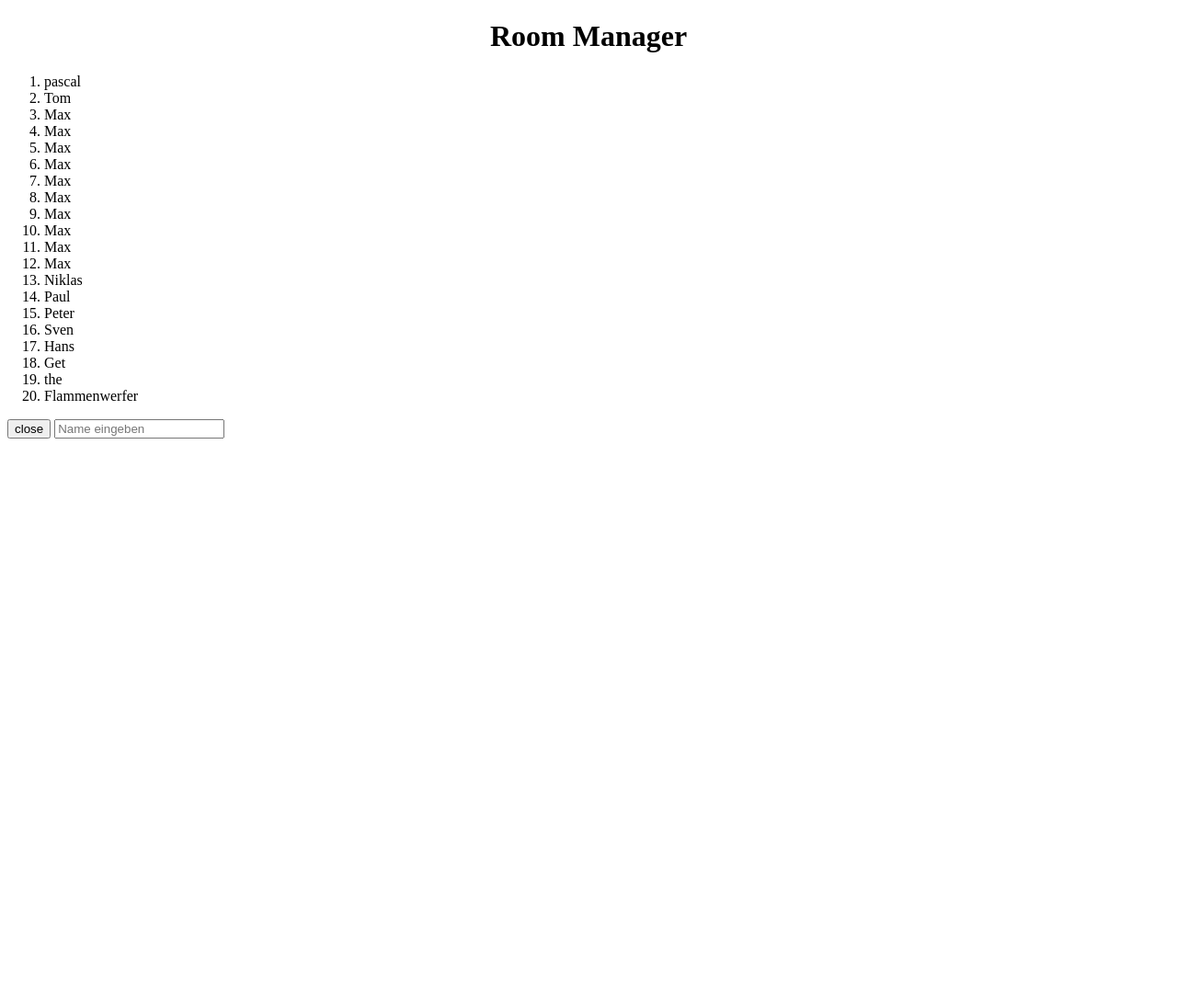
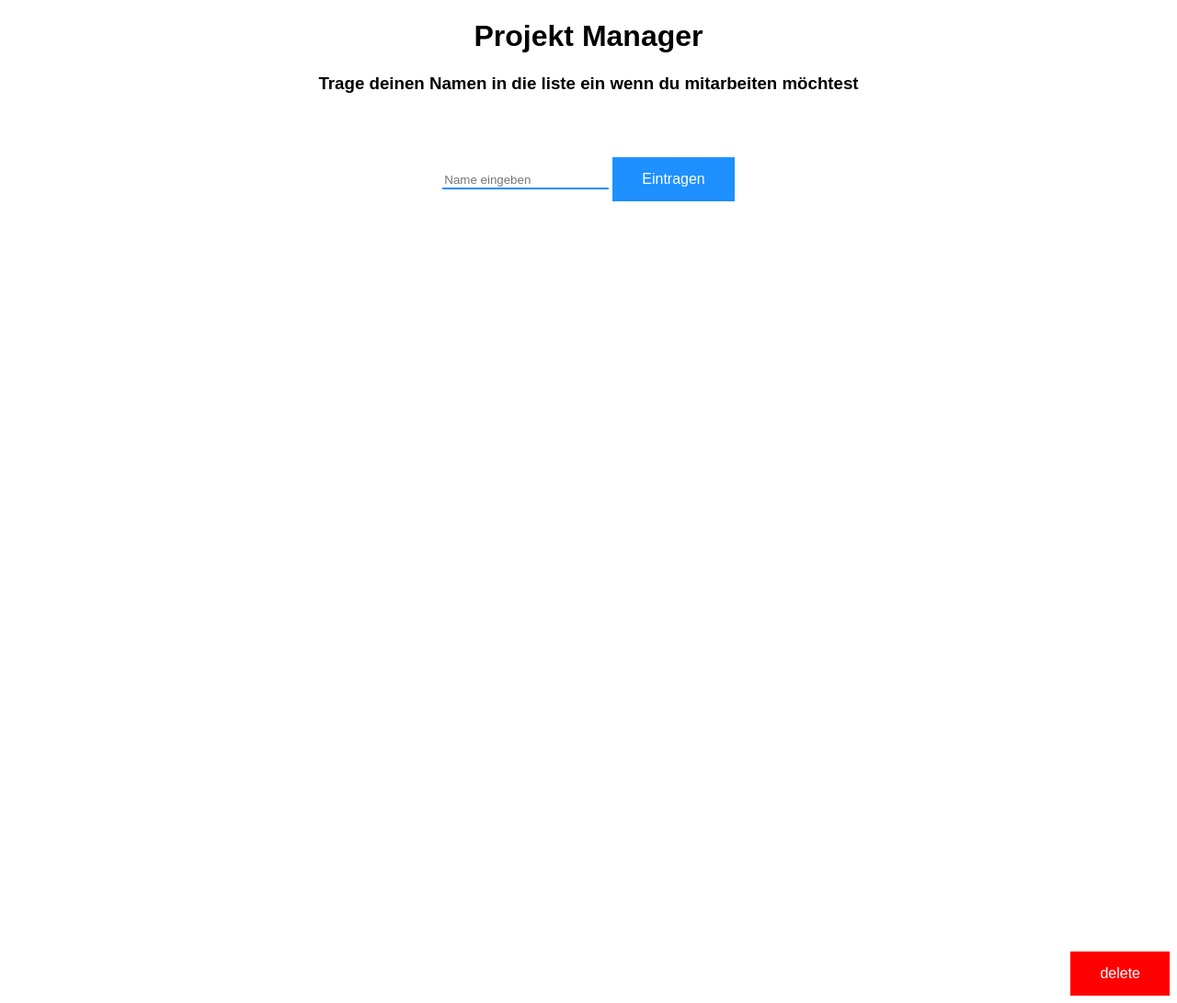
Before and after one commit to Pepe44DEV/Praktikum, a PHP site: page / in a window 1280 px wide. Shown: the whole page at 92% size. Before the commit the page ends 477 px from the top, so only its background shows below. Run offline with PHP 8.4, Linux system fonts and the light colour scheme.

Commit message:
added Design added file read logic

```diff
--- a/index.php
+++ b/index.php
@@ -1,4 +1,8 @@
 <?php
+error_reporting(0);
+
+
+
 
 if(isset($_GET['close'])){
     $firstname = $_GET["firstname"].PHP_EOL;
@@ -8,6 +12,13 @@ if(isset($_GET['close'])){
 
 
 }
+
+if(isset($_GET['delete'])) {
+    unlink('list.txt');
+}
+
+
+
 ?>
 <!DOCTYPE html>
 <html lang="de">
@@ -19,8 +30,17 @@ if(isset($_GET['close'])){
 <body>
 
 
-<h1 class="title">Room Manager</h1>
-<ol id="Room1">
+<h1 class="title">Projekt Manager</h1>
+<h3 class="info">Trage deinen Namen in die liste ein wenn du mitarbeiten möchtest</h3>
+
+
+
+<form class="formenter" action="index.php" method="get">
+    <input id="inputName" name="firstname" type="text" placeholder="Name eingeben">
+    <input class="enterbutton" type="submit" name="close" value="Eintragen">
+</form>
+
+<ol class="Room1">
     <?php $handle = fopen('list.txt', 'r');
 
     if ($handle) {
@@ -34,11 +54,10 @@ if(isset($_GET['close'])){
 
     ?>
 </ol>
+</ol>
 
-
-<form action="index.php" method="get">
-    <input type="submit" name="close" value="close">
-    <input id="inputName" name="firstname" type="text" placeholder="Name eingeben">
+<form class="formdelete" action="index.php" method="get">
+    <input class="delete" type="submit" name="delete" value="delete">
 </form>
 
 
--- a/list.txt
+++ /dev/null
@@ -1,20 +0,0 @@
-pascal
-Tom
-Max
-Max
-Max
-Max
-Max
-Max
-Max
-Max
-Max
-Max
-Niklas
-Paul
-Peter
-Sven
-Hans
-Get
-the
-Flammenwerfer
--- a/main.css
+++ b/main.css
@@ -1,6 +1,54 @@
 .title{
     text-align: center;
+    font-family: Arial;
 }
 .Room1{
+    text-align: center;
     padding-left: 20px;
+    font-family: Arial;
 }
+
+.delete{
+    background-color: red; /* Green */
+    border: none;
+    color: white;
+    padding: 15px 32px;
+    text-align: center;
+    text-decoration: none;
+    display: inline-block;
+    font-size: 16px;
+
+}
+.delete:hover{
+    background-color: darkred;
+}
+
+.formdelete{
+    text-align: right;
+    padding-top: 800px;
+}
+.formenter{
+    padding-top: 50px;
+    text-align: center;
+}
+.info{
+    text-align: center;
+    font-family: Arial;
+}
+.enterbutton{
+    background-color: dodgerblue; /* Green */
+    border: none;
+    color: white;
+    padding: 15px 32px;
+    text-align: center;
+    text-decoration: none;
+    display: inline-block;
+    font-size: 16px;
+}
+.enterbutton:hover{
+    background-color: cadetblue;
+}
+#inputName{
+    border: none;
+    border-bottom: 2px solid dodgerblue;
+}
```
